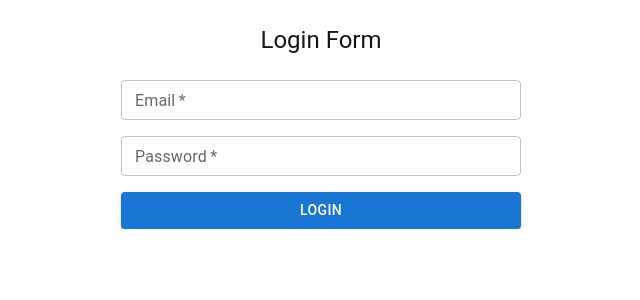
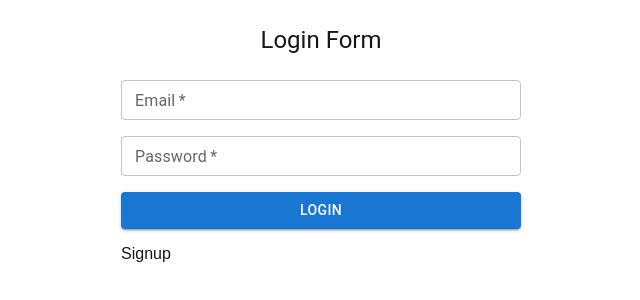
Before and after one commit to Aftab862/BlockChain-learning-ps, a Next.js app: page /login in a window 1280 px wide. Shown: the top 300 px of the page, without its empty margins (319-959 px from the left). Built offline with nearby package versions, Linux system fonts and the light colour scheme.

Commit message:
add live backend url

```diff
--- a/config.js
+++ b/config.js
@@ -1,10 +1,10 @@
 const config = {
     // for production
 
-    // baseUrl: "https://blockchain-learning-production.up.railway.app",
+    baseUrl: "https://blockchain-learning-production.up.railway.app",
 
     // for development
-    baseUrl: "http://localhost:5000"
+    // baseUrl: "http://localhost:5000"
 }
 
 export default config;
--- a/src/components/AuthForm.jsx
+++ b/src/components/AuthForm.jsx
@@ -1,6 +1,7 @@
 
 "use client";
 import { TextField, Button, Stack, Typography, Box } from "@mui/material";
+import Link from "next/link";
 
 export default function AuthForm({ isSignup, name, setName, email, setEmail, password, setPassword, onSubmit }) {
   return (
@@ -37,8 +38,13 @@ export default function AuthForm({ isSignup, name, setName, email, setEmail, pas
           <Button type="submit" variant="contained">
             {isSignup ? "Signup" : "Login"}
           </Button>
+
+          <Link href="/signup" sx={{ textAlign:"center" }}>
+            Signup
+          </Link>
         </Stack>
       </form>
+
     </Box>
   );
 }
```
